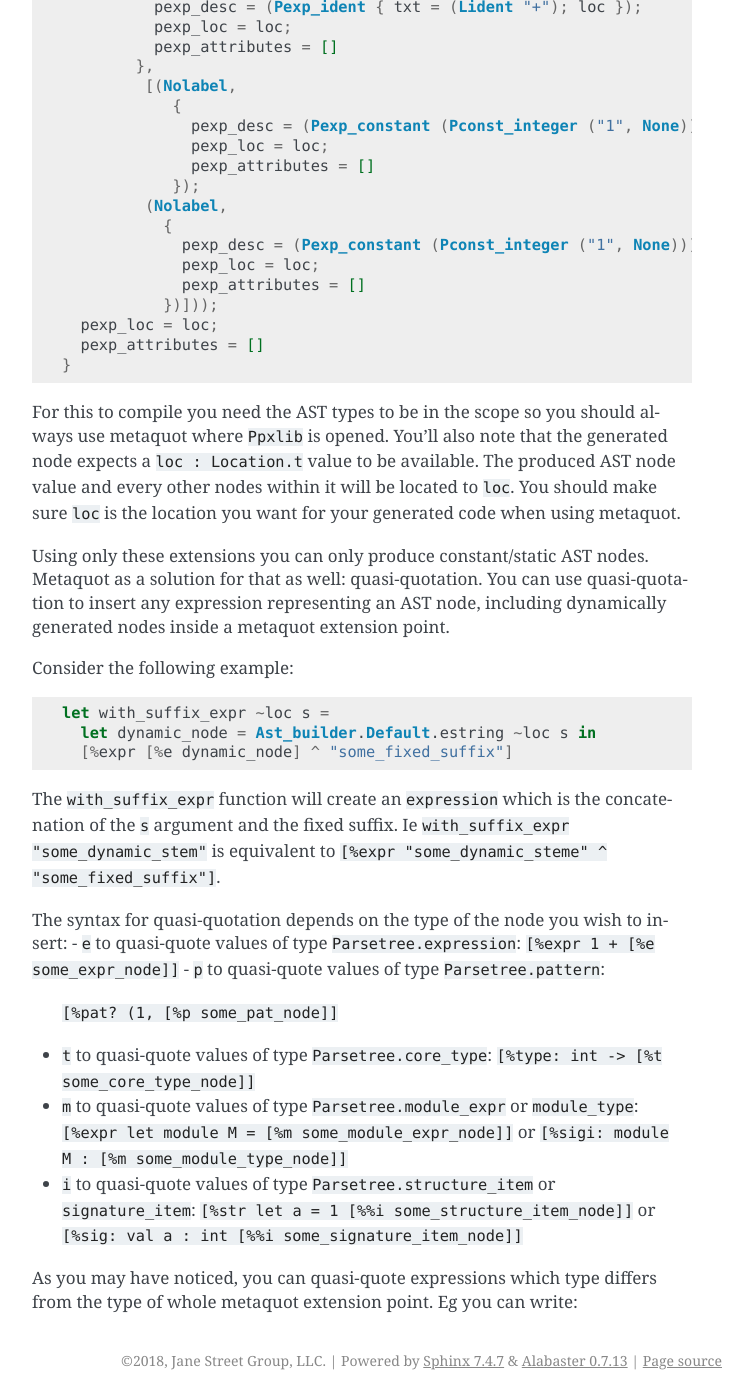
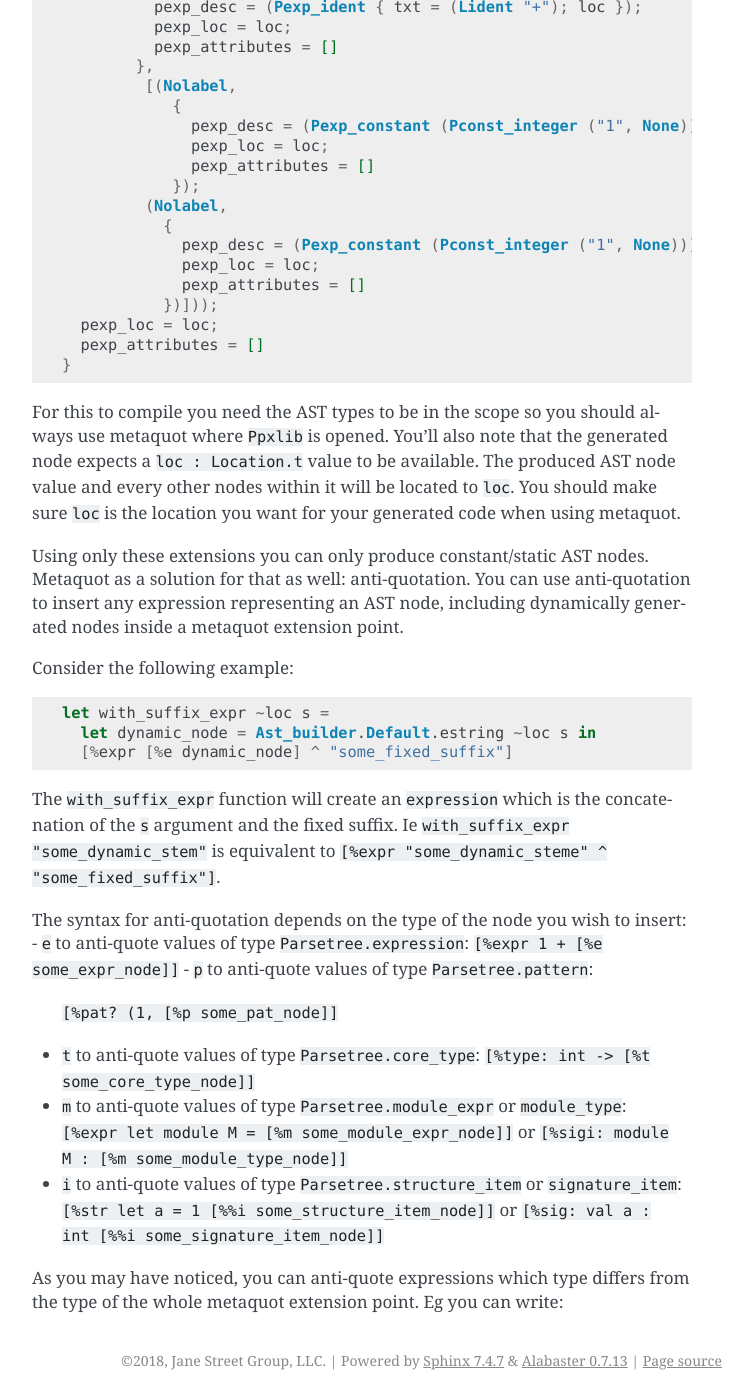
Before and after one commit to ocaml-ppx/ppxlib, a Sphinx documentation site: the page built from doc/ppx-for-plugin-authors.rst, in a window 1280 px wide and 1400 px high, scrolled down 881 px. Shown: the whole window, without its empty margins (388-1140 px from the left). Built offline with Sphinx 7.4.7, drawn with Linux system fonts in a browser that asks for light colours.

Commit message:
Replace quasi-quotation by anti-quotation
Signed-off-by: Nathan Rebours <nathan.p.rebours@gmail.com>

```diff
--- a/doc/ppx-for-plugin-authors.rst
+++ b/doc/ppx-for-plugin-authors.rst
@@ -64,7 +64,7 @@ produced AST node value and every other nodes within it will be located to ``loc
 sure ``loc`` is the location you want for your generated code when using metaquot.
 
 Using only these extensions you can only produce constant/static AST nodes. Metaquot as a solution
-for that as well: quasi-quotation. You can use quasi-quotation to insert any expression representing
+for that as well: anti-quotation. You can use anti-quotation to insert any expression representing
 an AST node, including dynamically generated nodes inside a metaquot extension point.
 
 Consider the following example:
@@ -79,21 +79,21 @@ The ``with_suffix_expr`` function will create an ``expression`` which is the con
 ``s`` argument and the fixed suffix. Ie ``with_suffix_expr "some_dynamic_stem"`` is equivalent to
 ``[%expr "some_dynamic_steme" ^ "some_fixed_suffix"]``.
 
-The syntax for quasi-quotation depends on the type of the node you wish to insert:
-- ``e`` to quasi-quote values of type ``Parsetree.expression``: ``[%expr 1 + [%e some_expr_node]]``
-- ``p`` to quasi-quote values of type ``Parsetree.pattern``:
+The syntax for anti-quotation depends on the type of the node you wish to insert:
+- ``e`` to anti-quote values of type ``Parsetree.expression``: ``[%expr 1 + [%e some_expr_node]]``
+- ``p`` to anti-quote values of type ``Parsetree.pattern``:
   ``[%pat? (1, [%p some_pat_node]]``
-- ``t`` to quasi-quote values of type ``Parsetree.core_type``:
+- ``t`` to anti-quote values of type ``Parsetree.core_type``:
   ``[%type: int -> [%t some_core_type_node]]``
-- ``m`` to quasi-quote values of type ``Parsetree.module_expr`` or ``module_type``:
+- ``m`` to anti-quote values of type ``Parsetree.module_expr`` or ``module_type``:
   ``[%expr let module M = [%m some_module_expr_node]]`` or
   ``[%sigi: module M : [%m some_module_type_node]]``
-- ``i`` to quasi-quote values of type ``Parsetree.structure_item`` or ``signature_item``:
+- ``i`` to anti-quote values of type ``Parsetree.structure_item`` or ``signature_item``:
   ``[%str let a = 1 [%%i some_structure_item_node]]`` or
   ``[%sig: val a : int [%%i some_signature_item_node]]``
 
-As you may have noticed, you can quasi-quote expressions which type differs from the type of whole
-metaquot extension point. Eg you can write:
+As you may have noticed, you can anti-quote expressions which type differs from the type of the
+whole metaquot extension point. Eg you can write:
 
 .. code:: ocaml
           let structure_item = [%stri let [%p some_pat] : [%t some_type] = [%e some_expr]]
```
